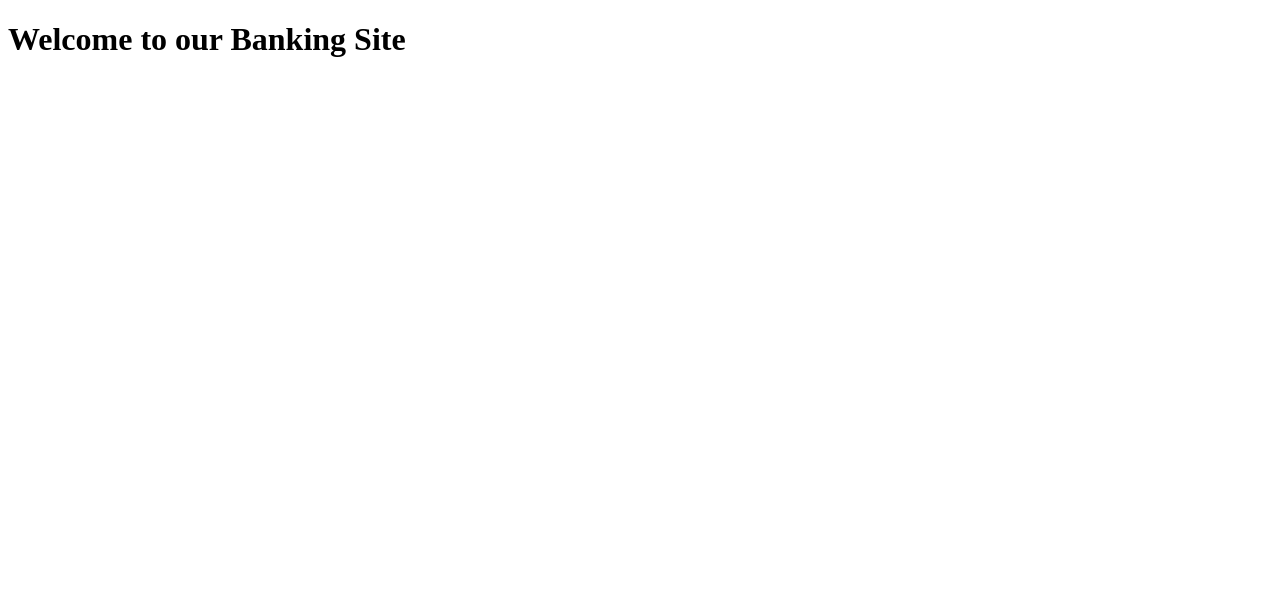
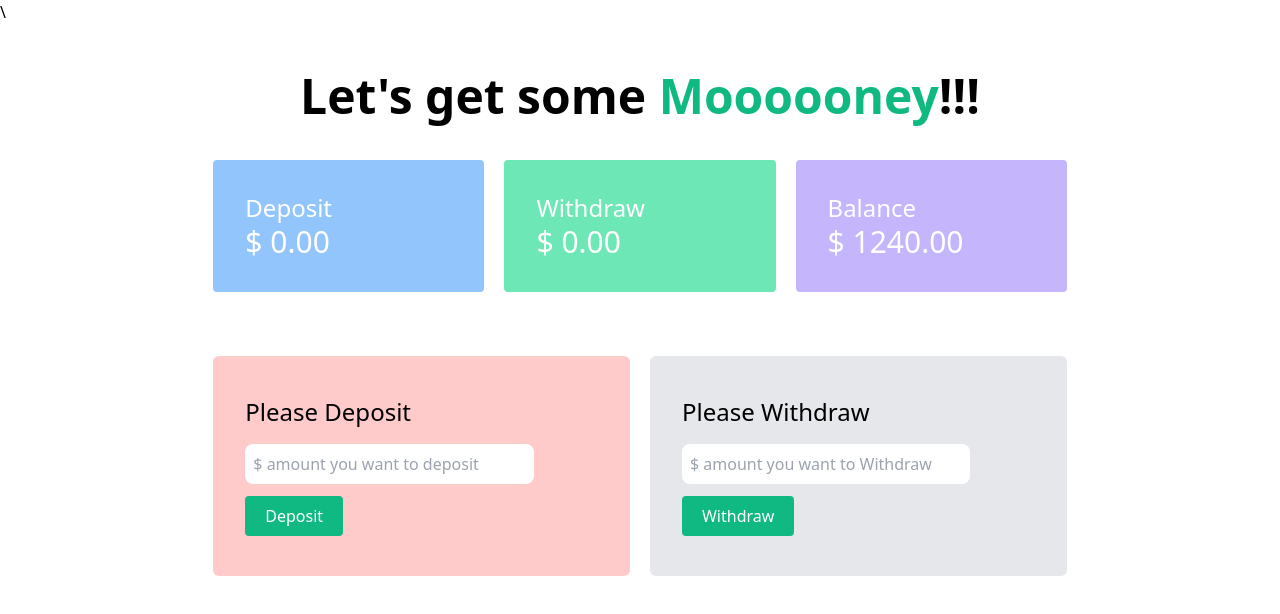
Before and after one commit to itbarunmitra1000/bank-lenden, a plain HTML site: page banking.html in a window 1280 px wide. Drawn offline with nearby package versions, Linux system fonts and the light colour scheme.

Commit message:
add bank deposit withdraw section design

```diff
--- a/banking.html
+++ b/banking.html
@@ -1,14 +1,50 @@
 <!DOCTYPE html>
 <html lang="en">
+
 <head>
     <meta charset="UTF-8">
     <meta http-equiv="X-UA-Compatible" content="IE=edge">
     <meta name="viewport" content="width=device-width, initial-scale=1.0">
-    <title>Banking Page</title>
+    <title>Banking Page</title>\
+    <!-- tailwind link  -->
+    <link href="https://unpkg.com/tailwindcss@^2/dist/tailwind.min.css" rel="stylesheet">
 </head>
+
 <body>
+    <main class="w-2/3 mx-auto mt-12">
+        <h1 class="text-5xl font-semibold text-center mb-10">Let's get some <span class="text-green-500">Moooooney</span>!!!</h1>
 
-    <h1>Welcome to our Banking Site</h1>
+        <section class="grid grid-cols-3 gap-5  text-white">
+            <div class="bg-blue-300 rounded py-8 pl-8">
+                <h1 class="text-2xl">Deposit</h1>
+                <h1 class="text-3xl">$ <span>0.00</span></h1>
+            </div>
+            <div class="bg-green-300 rounded py-8 pl-8">
+                <h1 class="text-2xl">Withdraw</h1>
+                <h1 class="text-3xl">$ <span>0.00</span></h1>
+            </div>
+            <div class="bg-purple-300 rounded py-8 pl-8">
+                <h1 class="text-2xl">Balance</h1>
+                <h1 class="text-3xl">$ <span>1240.00</span></h1>
+            </div>
+        </section>
+        <section class="grid grid-cols-2 gap-5 mt-16 ">
+            <div class="bg-red-200 py-10 pl-8 rounded-md">
+                <h1 class="text-2xl mb-4" >Please Deposit</h1>
+                <input class="p-2 rounded-lg w-3/4 mb-3" type="text" placeholder="$ amount you want to deposit">
+                <br>
+                <button id="login-button" class="py-2 px-5 bg-green-500 text-white rounded">Deposit</button>
+            </div>
+            <div class="bg-gray-200 py-10 pl-8 rounded-md">
+                <h1 class="text-2xl mb-4" >Please Withdraw</h1>
+                <input class="p-2 rounded-lg w-3/4 mb-3" type="text" placeholder="$ amount you want to Withdraw">
+                <br>
+                <button id="login-button" class="py-2 px-5 bg-green-500 text-white rounded">Withdraw</button>
+            </div>
+
+        </section>
+    </main>
 
 </body>
+
 </html>
```
